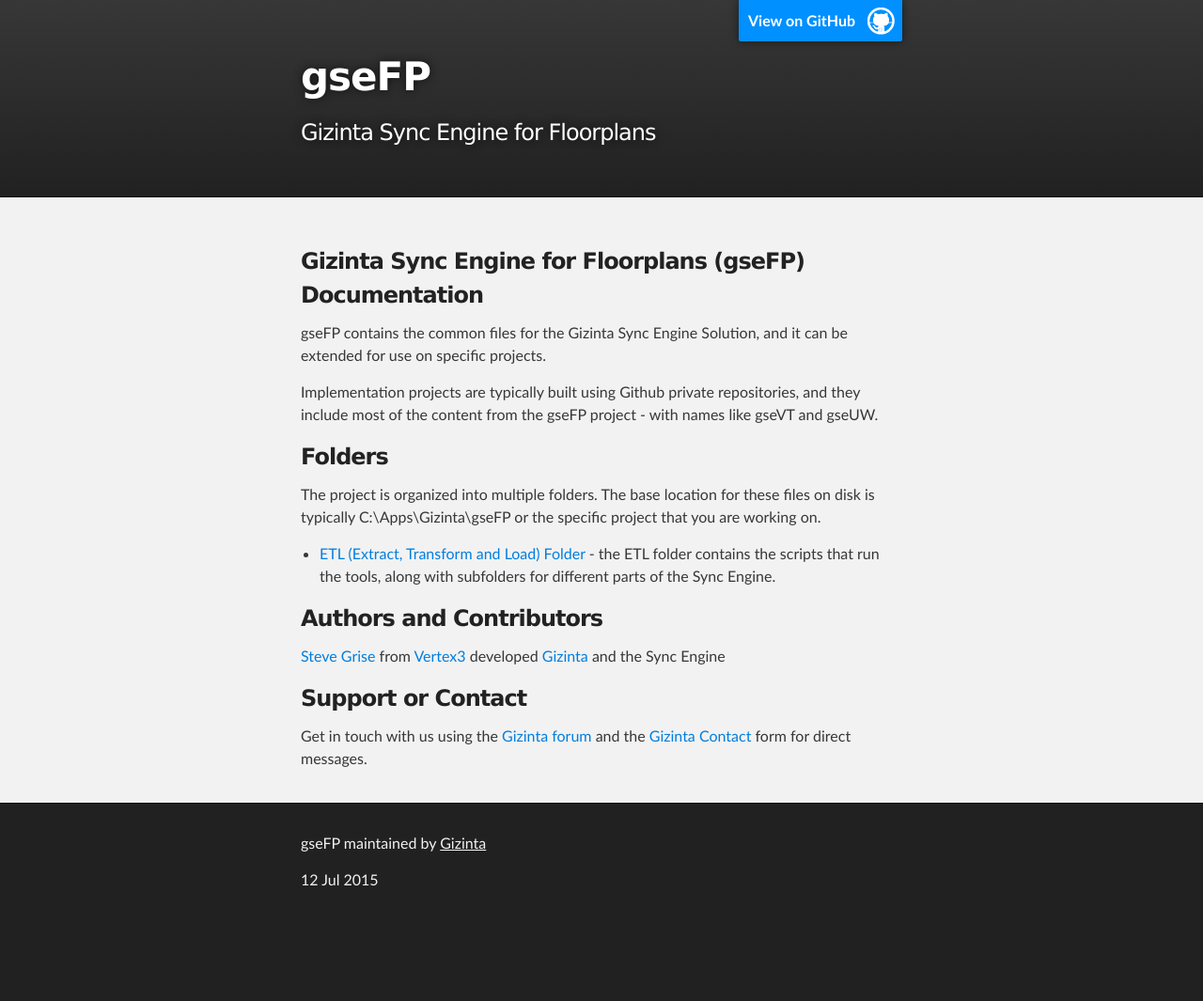
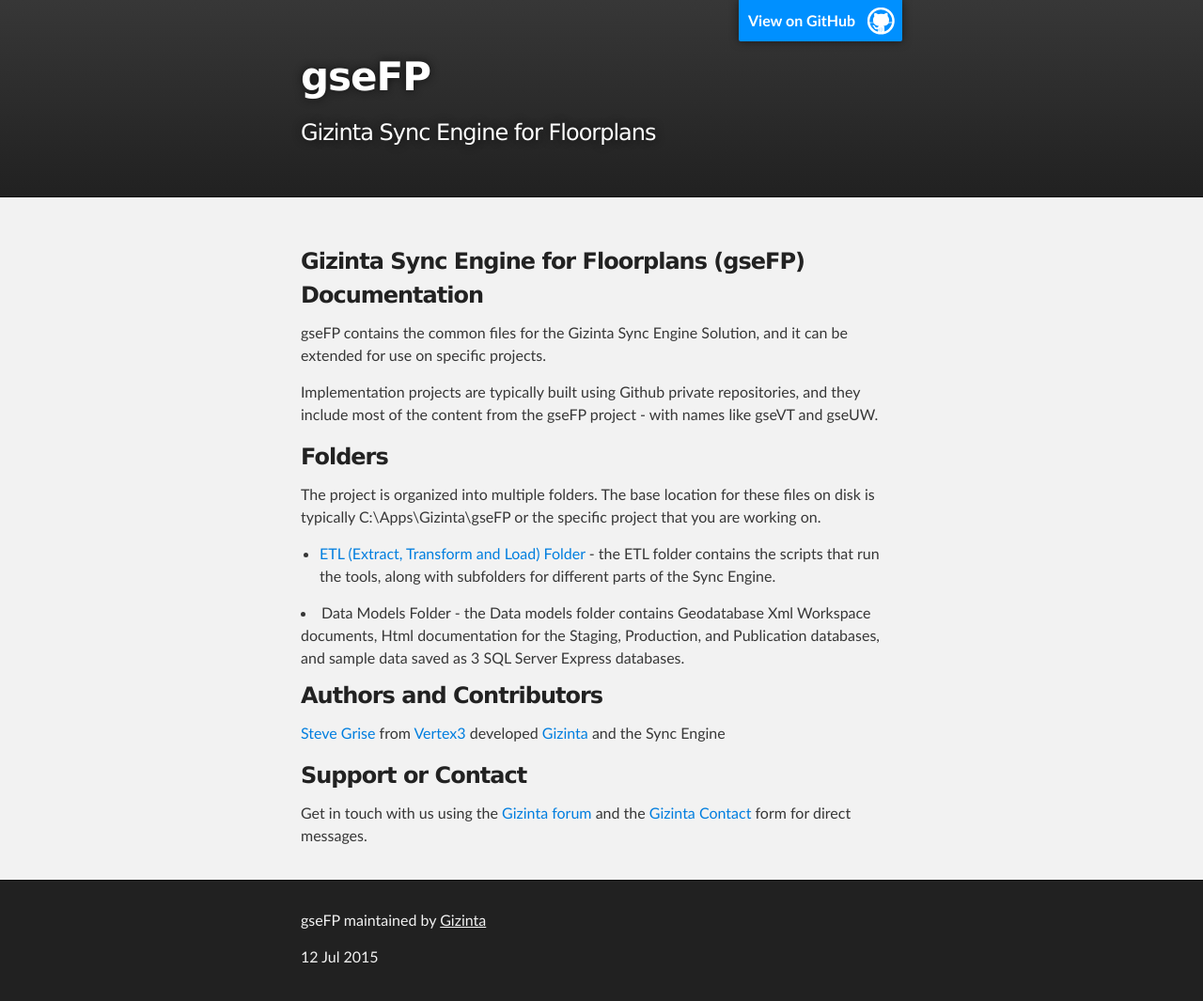
Before and after one commit to Gizinta/gseFP, a Jekyll site: the page built from index.html, in a window 1280 px wide. Shown: the whole page at 94% size. Built offline with Jekyll 4.4.1, drawn with Linux system fonts in a browser that asks for light colours; before the commit the page ends 983 px from its top, so only the background shows below that.

Commit message:
add Data Models

```diff
--- a/index.html
+++ b/index.html
@@ -4,6 +4,7 @@
 layout: default
 published: true
 ---
+
 
 
 
@@ -22,6 +23,7 @@
 <ul>
   <li><a href="{{ site.url }}ETL/index.html">ETL (Extract, Transform and Load) Folder</a> - the ETL folder contains the scripts that run the tools, along with subfolders for different parts of the Sync Engine.</li>
 </ul>
+  <li>Data Models Folder - the Data models folder contains Geodatabase Xml Workspace documents, Html documentation for the Staging, Production, and Publication databases, and sample data saved as 3 SQL Server Express databases.</li>
         <h3>Authors and Contributors</h3>
         <p><a href="https://github.com/SteveGrise" target='new' class="user-mention">Steve Grise</a> from <a href="https://github.com/Vertex3" target='new' class="user-mention">Vertex3</a> developed <a href="https://github.com/Gizinta/gzTools"  target='new' class="user-mention">Gizinta</a> and the Sync Engine</p>
 
```
